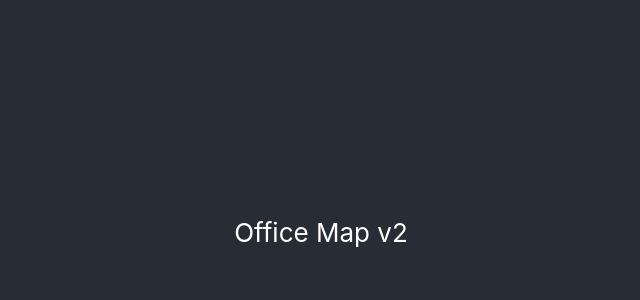
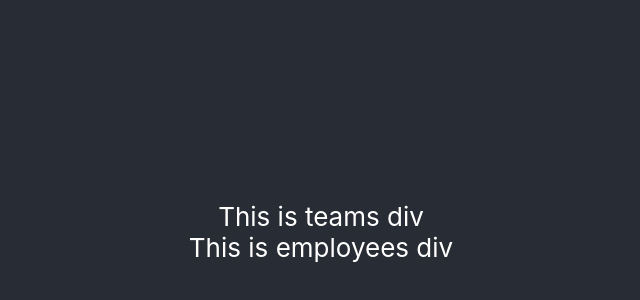
Before and after one commit to mantasrad/officemap, a React (Create React App) app: page / in a window 1280 px wide. Shown: the part 168-468 px from the top of the page, without its empty margins (319-959 px from the left). Built offline with nearby package versions, Linux system fonts and the light colour scheme.

Commit message:
created teams and employees components

```diff
--- a/src/App.js
+++ b/src/App.js
@@ -1,12 +1,14 @@
 import React, { Component } from 'react';
 import './App.css';
+import Teams from './teams.js';
+import Employees from './employees.js'
 
 class App extends Component {
   render() {
     return (
       <div className="App">
         <header className="App-header">
-          Office Map v2
+          <Teams/>
         </header>
       </div>
     );
--- /dev/null
+++ b/src/employees.js
@@ -0,0 +1,19 @@
+import React, {Component} from 'react'
+import App from './App.js'
+import Teams from './teams.js'
+
+class Employees extends React.Component {
+  constructor(props) {
+      super(props);
+      this.state = {
+        listOfEmployees: []
+      };
+    }
+    render () {
+      return (
+        <div>This is employees div</div>
+      )
+    }
+}
+
+export default Employees
--- /dev/null
+++ b/src/teams.js
@@ -0,0 +1,22 @@
+import React, {Component} from 'react'
+import App from './App.js'
+import Employees from './employees.js'
+
+class Teams extends React.Component {
+  constructor(props) {
+      super(props);
+      this.state = {
+        listOfTeams: []
+      };
+    }
+    render () {
+      return (
+        <div>
+        <div>This is teams div</div>
+        <Employees/>
+        </div>
+      )
+    }
+}
+
+export default Teams
```
